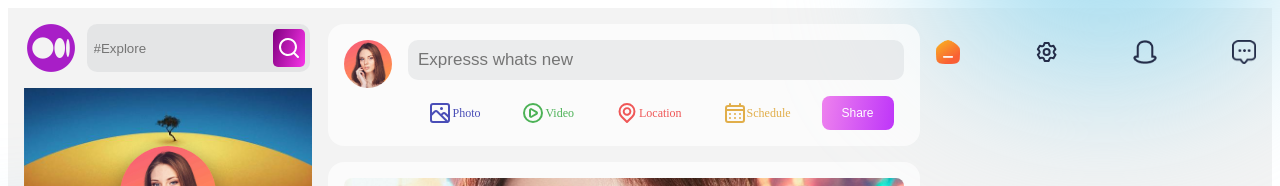
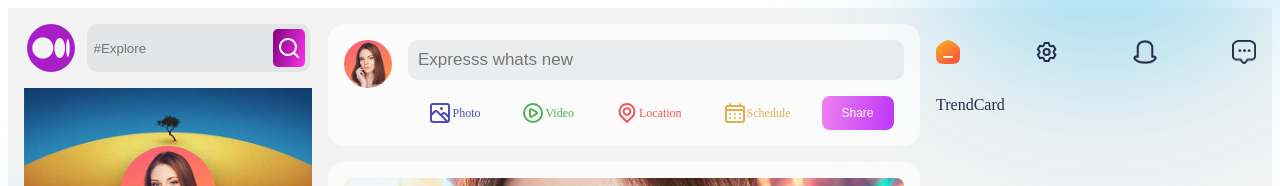
Before and after one commit to Elissa-DI/MERN_SocialMediaApp, a React (Create React App) app: page / in a window 1280 px wide. Shown: the top 186 px of the page. Built offline with nearby package versions, Linux system fonts and the light colour scheme.

Commit message:
new features

```diff
--- a/src/components/RightSide/RightSide.jsx
+++ b/src/components/RightSide/RightSide.jsx
@@ -5,6 +5,7 @@
 import Noti from "../../img/noti.png";
 import Comment from "../../img/comment.png";
 import { UilSetting } from "@iconscout/react-unicons";
+import TrendCard from '../TrendCard/TrendCard';
 
 const RightSide = () => {
   return (
@@ -15,6 +16,8 @@
             <img src={Noti} alt="" />
             <img src={Comment} alt="" />
         </div>
+
+        <TrendCard />
     </div>
   )
 }
--- /dev/null
+++ b/src/components/TrendCard/TrendCard.jsx
@@ -0,0 +1,9 @@
+import React from 'react'
+
+const TrendCard = () => {
+  return (
+    <div>TrendCard</div>
+  )
+}
+
+export default TrendCard
```
Also changed, not shown: src/components/TrendCard/TrendCard.css (added).
